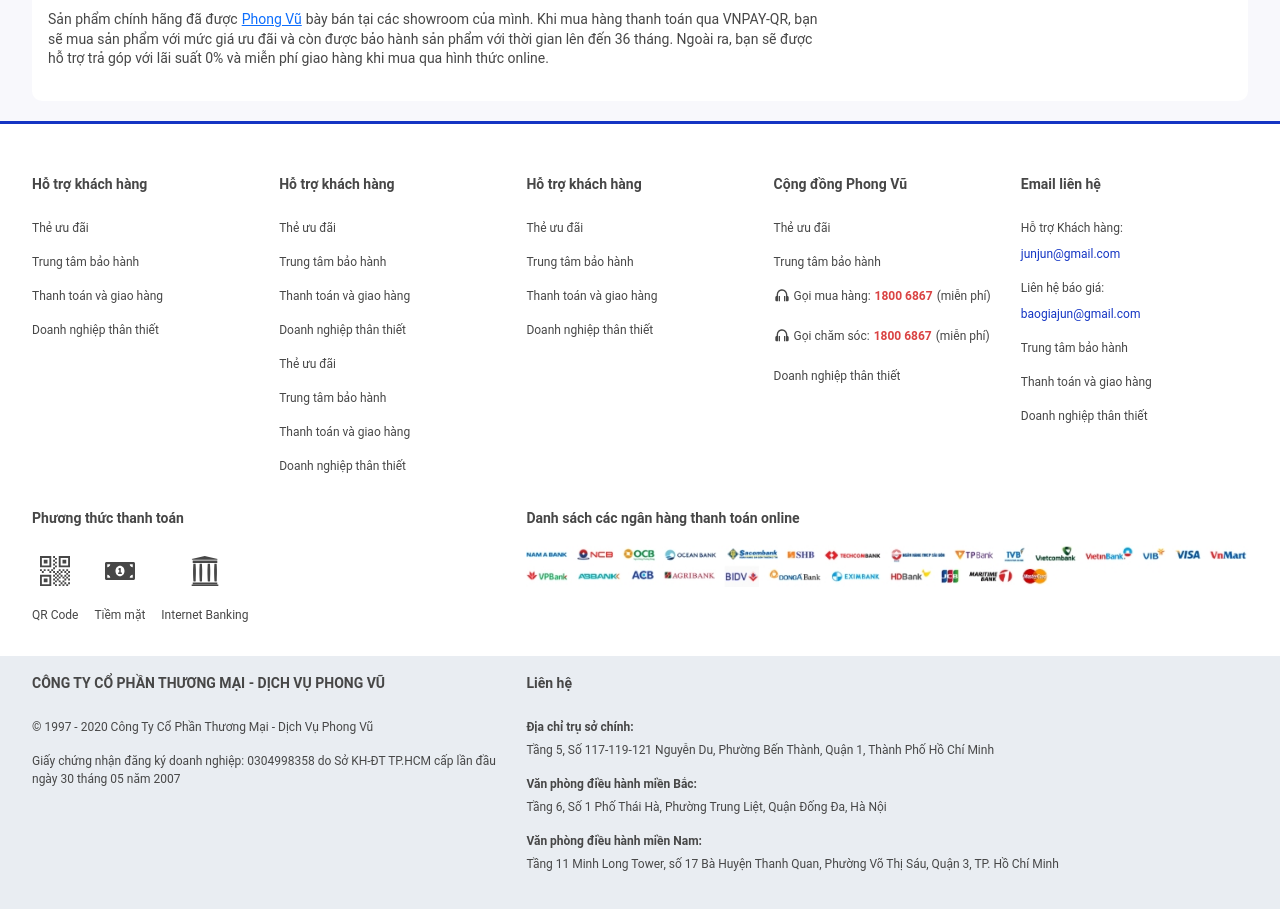
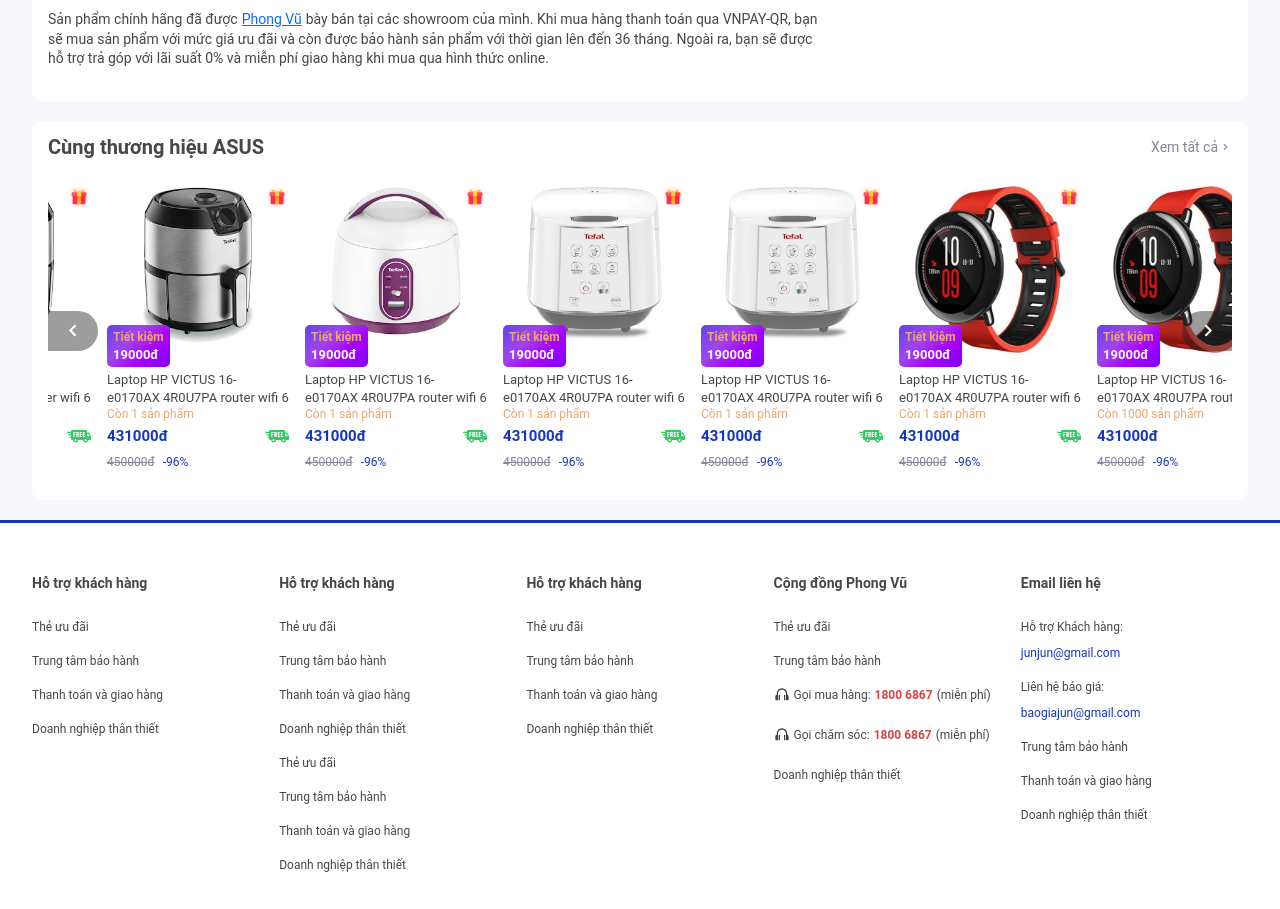
Before and after one commit to tranntuanduong/phongvu-clone, a Next.js app: page /1 in a window 1280 px wide. Shown: the part 3060-3969 px from the top of the page. Built offline with nearby package versions, Linux system fonts and the light colour scheme.

Commit message:
update slider

```diff
--- /dev/null
+++ b/src/components/Elements/CustomArrowBtn/CustomNextArrow.tsx
@@ -0,0 +1,16 @@
+import NextBtn from '../NextBtn';
+
+interface CustomArrowProps {
+  onClick?: () => void;
+}
+
+const CustomNextArrow = (props: CustomArrowProps) => {
+  const { onClick } = props;
+  return (
+    <div className="product-list-wrap__carousel-btn" onClick={onClick}>
+      <NextBtn />
+    </div>
+  );
+};
+
+export default CustomNextArrow;
--- /dev/null
+++ b/src/components/Elements/CustomArrowBtn/CustomPrevArrow.tsx
@@ -0,0 +1,16 @@
+import PrevBtn from '../PrevBtn';
+
+interface CustomArrowProps {
+  onClick?: () => void;
+}
+
+const CustomPrevArrow = (props: CustomArrowProps) => {
+  const { onClick } = props;
+  return (
+    <div className="product-list-wrap__carousel-btn" onClick={onClick}>
+      <PrevBtn />
+    </div>
+  );
+};
+
+export default CustomPrevArrow;
--- /dev/null
+++ b/src/components/ProductSlider/ProductSlider.ts
@@ -0,0 +1,36 @@
+import { colors } from '@theme/colors';
+import { fontSizes } from '@theme/fontSizes';
+import styled from 'styled-components';
+
+export const StyledProductSlider = styled.div`
+  border-radius: 10px;
+  padding: 16px;
+  background-color: ${colors.whiteColor};
+
+  & .header {
+    display: flex;
+    justify-content: space-between;
+    & .title {
+      font-size: ${fontSizes.subtitle};
+      font-weight: 600;
+      color: ${colors.text};
+    }
+
+    & .link {
+      color: ${colors.textGrey};
+      text-decoration: none;
+      display: flex;
+      align-items: center;
+      font-size: ${fontSizes.body2};
+    }
+  }
+
+  & .list {
+    margin-top: 20px;
+    position: relative;
+
+    & .card {
+      padding: 8px;
+    }
+  }
+`;
--- /dev/null
+++ b/src/components/ProductSlider/index.tsx
@@ -0,0 +1,50 @@
+import { StyledProductSlider } from './ProductSlider';
+import Link from 'next/link';
+import { BiChevronRight } from 'react-icons/bi';
+
+import Slider from 'react-slick';
+import 'slick-carousel/slick/slick.css';
+import 'slick-carousel/slick/slick-theme.css';
+import ProductCard from '@components/Card/ProductCard';
+import { promoteBanner } from 'dummydata';
+import CustomPrevArrow from '@components/Elements/CustomArrowBtn/CustomPrevArrow';
+import CustomNextArrow from '@components/Elements/CustomArrowBtn/CustomNextArrow';
+
+const settings = {
+  infinite: true,
+  speed: 500,
+  autoplay: true,
+  slidesToShow: 6,
+  slidesToScroll: 6,
+  prevArrow: <CustomPrevArrow />, //onClick pass from nextArrow custom, it automatic
+  nextArrow: <CustomNextArrow />,
+};
+
+const ProductSlider = () => {
+  return (
+    <StyledProductSlider>
+      <div className="header">
+        <div className="title">Cùng thương hiệu ASUS</div>
+        <Link href="#">
+          <a className="link">
+            Xem tất cả
+            <BiChevronRight className="link-icon" />
+          </a>
+        </Link>
+      </div>
+      <ul className="list">
+        <Slider {...settings}>
+          {promoteBanner.map((product, index) => (
+            <li key={index}>
+              <div className="card">
+                <ProductCard product={product} />
+              </div>
+            </li>
+          ))}
+        </Slider>
+      </ul>
+    </StyledProductSlider>
+  );
+};
+
+export default ProductSlider;
--- a/src/pages/[slug]/index.tsx
+++ b/src/pages/[slug]/index.tsx
@@ -4,6 +4,7 @@
 import ProductOverview from '@components/ProductDetails/Overview';
 import ProductPolicy from '@components/ProductDetails/Policy';
 import ProductSpecifications from '@components/ProductDetails/Specifications';
+import ProductSlider from '@components/ProductSlider';
 import SEO from '@components/SEO';
 import Container from 'layouts/container';
 import Grid from 'layouts/Grid';
@@ -13,6 +14,10 @@
 
 // component dung du lieu tu get sever side moi can dynamic
 const DynamicBreadCrumbWithNoSSR = dynamic(() => import('@components/BreadCrumb'), { ssr: false });
+
+const DynamicProductSliderWithNoSSR = dynamic(() => import('@components/ProductSlider'), {
+  ssr: false,
+});
 
 const breadCrumbs = [
   {
@@ -54,6 +59,9 @@
             </Grid>
           </Paper>
         </Section>
+        <Section>
+          <DynamicProductSliderWithNoSSR />
+        </Section>
       </Container>
     </Page>
   );
--- a/src/pages/index.tsx
+++ b/src/pages/index.tsx
@@ -30,6 +30,9 @@
   ssr: false,
 });
 const DynamicContainerWithNoSSR = dynamic(() => import('layouts/container'), { ssr: false });
+const DynamicProductSliderWithNoSSR = dynamic(() => import('@components/ProductSlider'), {
+  ssr: false,
+});
 
 interface Props {
   productList: Product[];
@@ -63,6 +66,9 @@
         <Section>
           <DynamicShortBannerWithNoSSR images={shortBanner4} />
         </Section>
+        <Section>
+          <DynamicProductSliderWithNoSSR />
+        </Section>
         <DynamicProductListWithNoSSR productList={productList}>
           <StyledTitle>Dành cho bạn</StyledTitle>
         </DynamicProductListWithNoSSR>
```
Also changed, not shown: src/components/Banner/PromoteBanner/PromoteBanner.ts (+0 -7 lines), src/components/Banner/PromoteBanner/index.tsx (+4 -26 lines).
